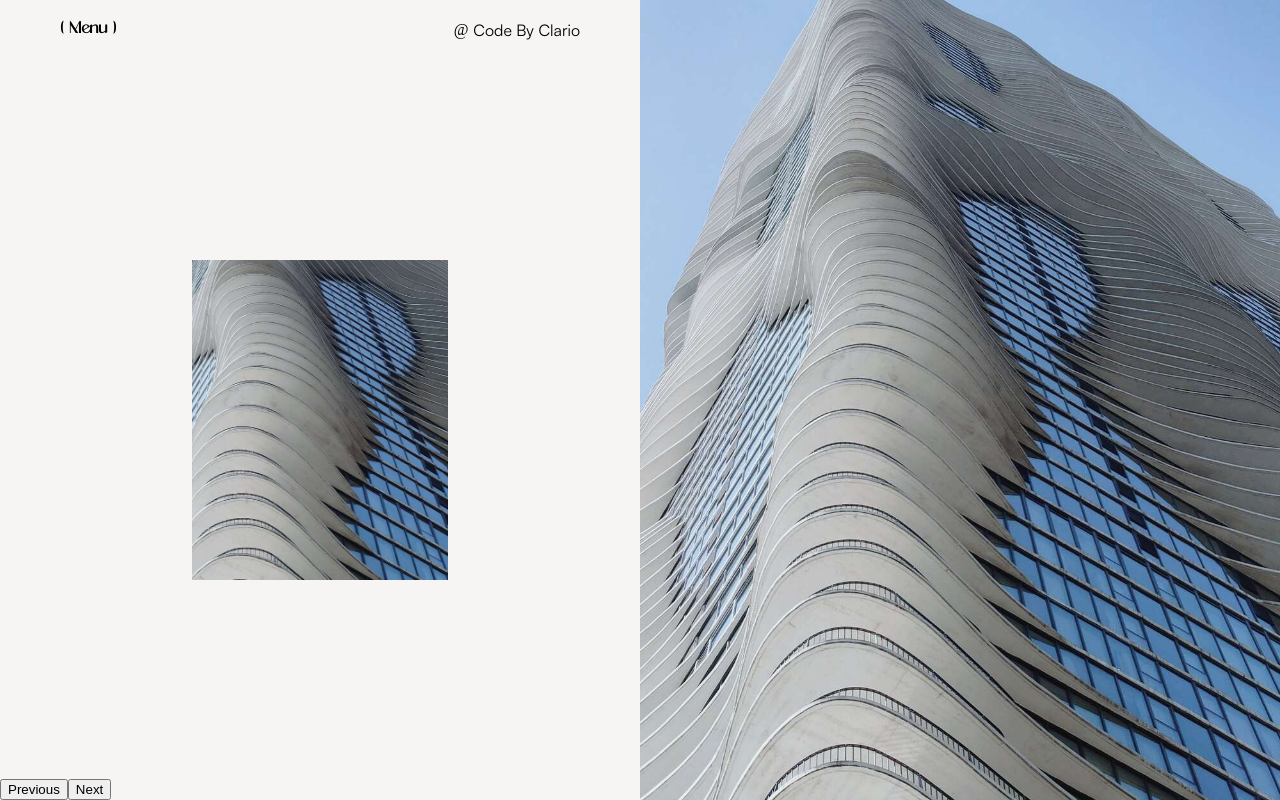
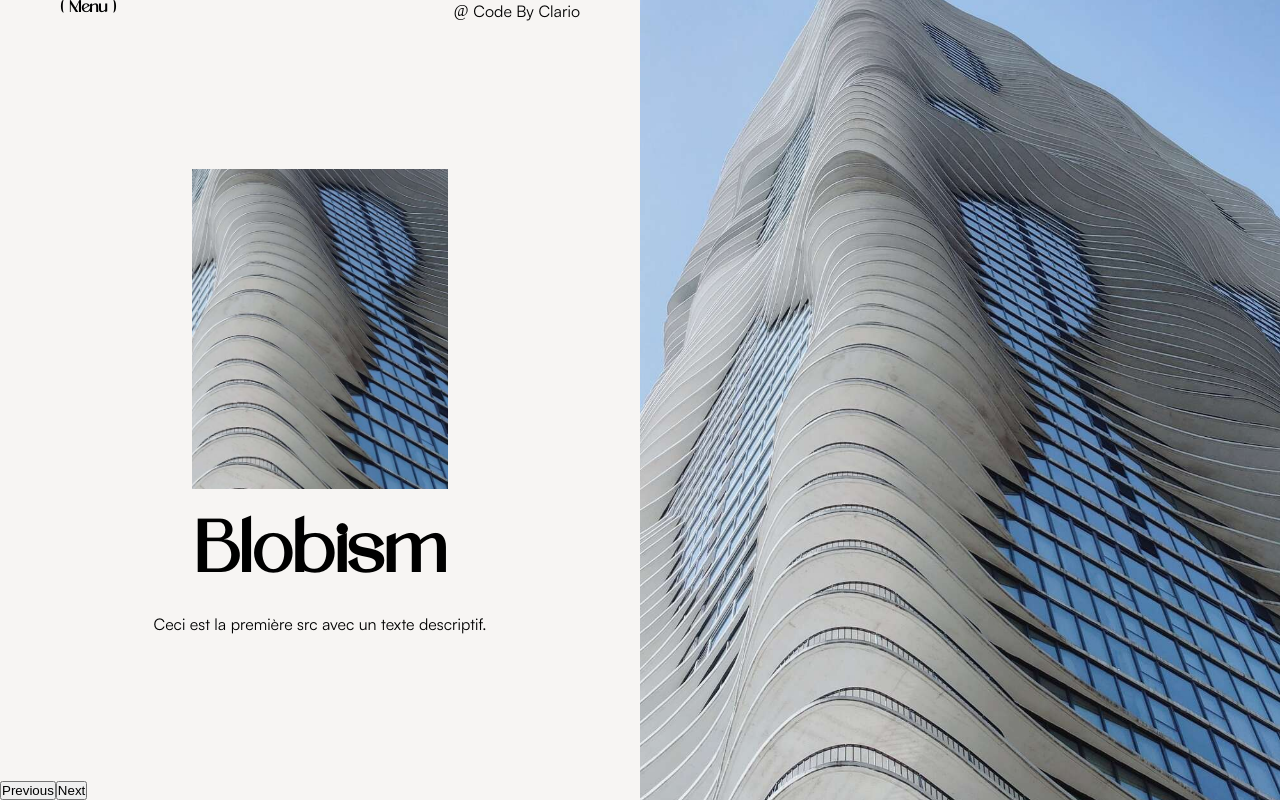
Before and after one commit to ccadran/Architecture-gallery, a Next.js app: page / in a window 1280 px wide. Built offline with nearby package versions, Linux system fonts and the light colour scheme.

Commit message:
anim on title

```diff
--- a/src/app/components/MainContent/Content.jsx
+++ b/src/app/components/MainContent/Content.jsx
@@ -3,6 +3,8 @@
 import { useEffect, useState } from "react";
 import gsap from "gsap";
 import styles from "./style.module.scss";
+import { motion } from "framer-motion";
+import { TitleIn } from "./anim";
 
 export default function NextImageSlider({
   content,
@@ -14,6 +16,16 @@ export default function NextImageSlider({
     const tlNext = gsap.timeline({});
     const tlPrev = gsap.timeline({});
     const tlCurrent = gsap.timeline({});
+    const tlTitle = gsap.timeline({});
+
+    tlTitle
+      .to(`.${styles.title}`, { opacity: 0 })
+      .fromTo(
+        `.${styles.title}`,
+        { opacity: 0, y: 30 },
+        { opacity: 1, y: 0 },
+        0.25
+      ); // Adjust the duration and delay as needed
 
     if (isPrev) {
       gsap.set(`.${styles.prev}`, { zIndex: 1 });
@@ -41,7 +53,7 @@ export default function NextImageSlider({
     const timeline = gsap.timeline({
       delay: 0,
     });
-    timeline.add(tlCurrent).add(tlPrev, 0).add(tlNext, 0);
+    timeline.add(tlCurrent).add(tlPrev, 0).add(tlNext, 0).add(TitleIn, 0);
   }, [currentIndex]);
 
   return (
@@ -75,6 +87,18 @@ export default function NextImageSlider({
           );
         })}
       </div>
+      <div className={styles.description}>
+        <motion.h2
+          variants={TitleIn}
+          // animate="enter"
+          // exit="exit"
+          // initial="initial"
+          className={styles.title}
+        >
+          {content[currentIndex].title}
+        </motion.h2>
+        <p>{content[currentIndex].shortDescription} </p>
+      </div>
     </div>
   );
 }
--- /dev/null
+++ b/src/app/components/MainContent/anim.js
@@ -0,0 +1,22 @@
+export const TitleIn = {
+  initial: {
+    opacity: 0,
+    x: 100,
+  },
+  enter: {
+    opacity: 1,
+    x: 0,
+    transition: {
+      duration: 1,
+      delay: 0.5,
+    },
+  },
+  exit: {
+    opacity: 0,
+
+    transition: {
+      duration: 1,
+      delay: 0.5,
+    },
+  },
+};
--- a/src/app/components/MainContent/style.module.scss
+++ b/src/app/components/MainContent/style.module.scss
@@ -3,6 +3,7 @@
   display: flex;
   align-items: center;
   justify-content: center;
+  flex-direction: column;
 }
 
 .currentImageSlider {
@@ -20,6 +21,7 @@
   height: 100vh;
   opacity: 0;
   transition: transform 0.5s cubic-bezier(0.25, 0.46, 0.45, 0.94);
+
   &.current {
     object-fit: cover;
   }
@@ -38,3 +40,14 @@
     width: 100%;
   }
 }
+
+.description {
+  display: flex;
+  flex-direction: column;
+  align-items: center;
+  .title {
+    font-size: 72px;
+    margin-top: 28px;
+    margin-bottom: 14px;
+  }
+}
--- a/src/app/globals.scss
+++ b/src/app/globals.scss
@@ -1,9 +1,10 @@
 @import "./variables.scss";
-
+* {
+  margin: 0;
+  padding: 0;
+}
 body {
   background-color: $background;
-  margin: 0;
-  padding: 0;
   // overflow-x: hidden;
 
   h1,
--- a/src/content/content.json
+++ b/src/content/content.json
@@ -1,22 +1,27 @@
 [
   {
     "src": "/assets/images/blobism.jpg",
-    "short-description": "Ceci est la première src avec un texte descriptif."
+    "shortDescription": "Ceci est la première src avec un texte descriptif.",
+    "title": "Blobism"
   },
   {
     "src": "/assets/images/brutalism.jpg",
-    "short-description": "Voici la deuxième src avec son texte descriptif."
+    "shortDescription": "Voici la deuxième src avec son texte descriptif.",
+    "title": "Brutalism"
   },
   {
     "src": "/assets/images/high-tech.jpg",
-    "short-description": "La troisième src a également un texte descriptif ici."
+    "shortDescription": "La troisième src a également un texte descriptif ici.",
+    "title": "High Tech"
   },
   {
     "src": "/assets/images/metabolism.jpg",
-    "short-description": "C'est la quatrième src avec un texte descriptif associé."
+    "shortDescription": "C'est la quatrième src avec un texte descriptif associé.",
+    "title": "Metabolism"
   },
   {
     "src": "/assets/images/modernist.jpg",
-    "short-description": "Enfin, voici la cinquième src et son texte descriptif."
+    "shortDescription": "Enfin, voici la cinquième src et son texte descriptif.",
+    "title": "Modernist"
   }
 ]
```
